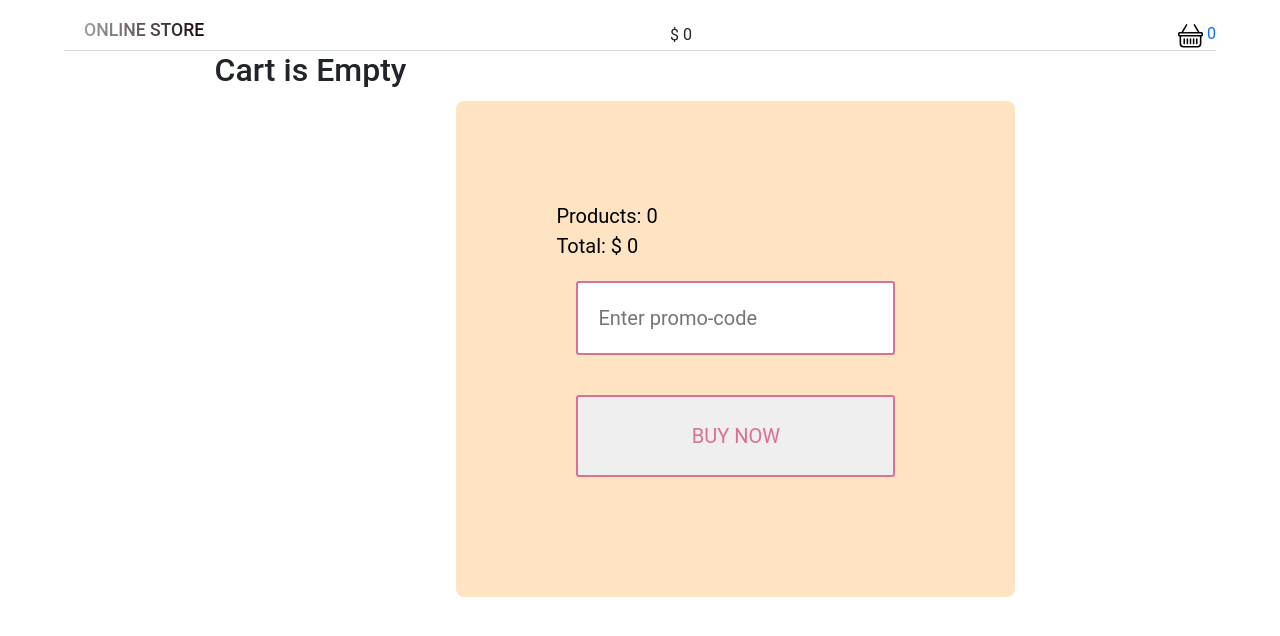
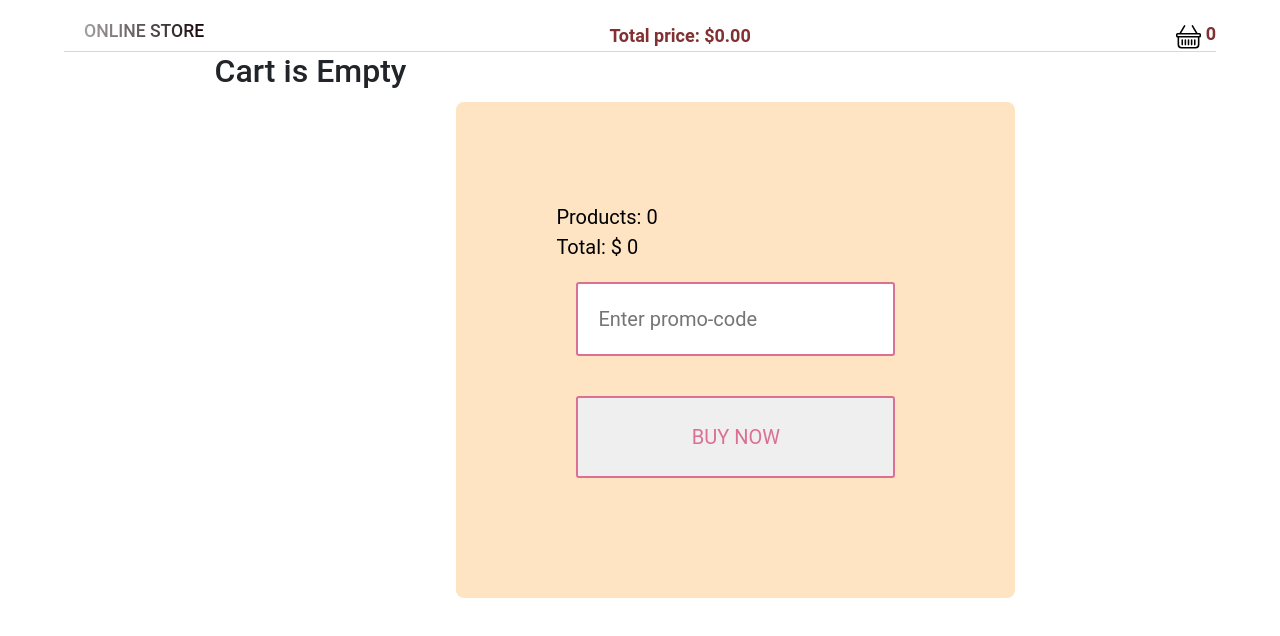
Before and after one commit to MihailMatveichuk/online-store, a React app: page /basket in a window 1280 px wide. Shown: the top 636 px of the page. Built offline with nearby package versions, Linux system fonts and the light colour scheme.

Commit message:
feat: add delete and add feature for product's card and page of purchase

```diff
--- a/src/App.tsx
+++ b/src/App.tsx
@@ -55,6 +55,7 @@ export const App = () => {
               onAdd={addToOrder}
               onDelete={deleteToOrder}
               products={products}
+              orders={orders}
             />
           }
         />
@@ -64,6 +65,7 @@ export const App = () => {
             <Purchases
               onAdd={addToOrder}
               onDelete={deleteToOrder}
+              orders={orders}
               products={products}
               loading={loading}
               error={error}
--- a/src/components/Header.tsx
+++ b/src/components/Header.tsx
@@ -11,7 +11,14 @@ const Header = ({ orders }: IOrdersProps) => {
           <h1>Online store</h1>
         </a>
       </div>
-            $ {totalPrice}
+      <div style={{
+              color: 'rgb(129, 49, 49)',
+              fontWeight: 'bold',
+              fontSize: '18px'
+            }}>
+          {"Total price: $" + totalPrice.toFixed(2)}
+      </div>
+
       <div className="right-part-header">
         <div className="button-basket">
           <Link to="/basket">
@@ -25,7 +32,11 @@ const Header = ({ orders }: IOrdersProps) => {
             >
               <path d="M5.757 1.071a.5.5 0 0 1 .172.686L3.383 6h9.234L10.07 1.757a.5.5 0 1 1 .858-.514L13.783 6H15a1 1 0 0 1 1 1v1a1 1 0 0 1-1 1v4.5a2.5 2.5 0 0 1-2.5 2.5h-9A2.5 2.5 0 0 1 1 13.5V9a1 1 0 0 1-1-1V7a1 1 0 0 1 1-1h1.217L5.07 1.243a.5.5 0 0 1 .686-.172zM2 9v4.5A1.5 1.5 0 0 0 3.5 15h9a1.5 1.5 0 0 0 1.5-1.5V9H2zM1 7v1h14V7H1zm3 3a.5.5 0 0 1 .5.5v3a.5.5 0 0 1-1 0v-3A.5.5 0 0 1 4 10zm2 0a.5.5 0 0 1 .5.5v3a.5.5 0 0 1-1 0v-3A.5.5 0 0 1 6 10zm2 0a.5.5 0 0 1 .5.5v3a.5.5 0 0 1-1 0v-3A.5.5 0 0 1 8 10zm2 0a.5.5 0 0 1 .5.5v3a.5.5 0 0 1-1 0v-3a.5.5 0 0 1 .5-.5zm2 0a.5.5 0 0 1 .5.5v3a.5.5 0 0 1-1 0v-3a.5.5 0 0 1 .5-.5z" />
             </svg>
-            <span> {orders.length} </span>
+            <span style={{
+              color: 'rgb(129, 49, 49)',
+              fontWeight: 'bold',
+              fontSize: '18px'
+            }}> {orders.length} </span>
           </Link>
         </div>
       </div>
--- a/src/components/Modal.tsx
+++ b/src/components/Modal.tsx
@@ -1,7 +1,7 @@
 import { Button } from 'react-bootstrap';
 import styled from 'styled-components';
 import { useParams } from 'react-router-dom';
-import { IModalProps } from '../types';
+import { IModalProps, IPurchase } from '../types';
 import { Link } from 'react-router-dom';
 
 const PurchaseContainer = styled.div`
@@ -51,13 +51,18 @@ export const ButtonDiv = styled.div`
   justify-content: space-between;
 `
 
-const Modal = ({ products, onAdd }: IModalProps) => {
+const Modal = ({ products, onAdd, onDelete, orders }: IModalProps) => {
   const params = useParams().title;
   const id: number = products.find(param => param.title.trim() == params?.trim())?.id!;
+  let isItemInBasket = orders.some(order => order.id === products[id - 1].id);
+
+  function addingItem(prod: IPurchase){
+    isItemInBasket ? onDelete(prod): onAdd(prod)
+  }
+
   return (
     <PurchaseContainer>
       <ImageValue>
-
         <Link to={'/modal/' + products[id - 1].title} >
           <img
             style={{
@@ -69,13 +74,13 @@ const Modal = ({ products, onAdd }: IModalProps) => {
         </Link>
         <ButtonDiv>
           <Button
-          variant="primary"
+          variant={isItemInBasket ? "secondary": "primary"}
             style={{
               marginTop: 30,
             }}
-            onClick={() => onAdd(products[id - 1])}
+            onClick={() => addingItem(products[id - 1])}
           >
-          Add to Basket
+          {isItemInBasket ? 'Delete from basket' : 'Add to Basket'}
           </Button>
           <Link to={'/basket'}>
               <Button
@@ -108,3 +113,6 @@ const Modal = ({ products, onAdd }: IModalProps) => {
 };
 
 export default Modal;
+function onDelete(prod: IPurchase) {
+  throw new Error('Function not implemented.');
+}
--- a/src/components/Purchase.tsx
+++ b/src/components/Purchase.tsx
@@ -1,4 +1,4 @@
-import {useEffect, useState} from 'react';
+import { useState } from 'react';
 import Button from 'react-bootstrap/esm/Button';
 import {ButtonDiv} from './Modal'
 import { Link } from 'react-router-dom';
@@ -18,17 +18,15 @@ const AddButton = styled.button`
   border-radius: 3px;
 `;
 
-export function Purchase({ product, onAdd, onDelete }: IProductProps) {
+export function Purchase({ product, onAdd, onDelete, orders }: IProductProps) {
   const [details, setDetails] = useState(false);
-  const [item, setItem] = useState(true);
   const btnClassName = details ? 'add-red' : 'add-white';
   const btnClasses = ['btn-class', btnClassName];
+  let isItemInBasket = orders.some(order => order.id === product.id);
 
   function addingItem(prod: IPurchase){
-    item ? onAdd(prod): onDelete(prod);
-    return setItem((prev) => !prev)
+    isItemInBasket ? onDelete(prod): onAdd(prod)
   }
-
 
   return (
     <div className="card">
@@ -49,9 +47,9 @@ export function Purchase({ product, onAdd, onDelete }: IProductProps) {
         </button >
         <Button
         style={{padding: "5px 15px 5px 15px"}}
-          variant = {item ? "primary": "secondary"}
+          variant = {isItemInBasket ? "secondary": "primary"}
           onClick={() => addingItem(product)}
-              > {item ? 'add' : 'delete'}
+              > {isItemInBasket ? 'delete' : 'add'}
         </Button>
       </ButtonDiv>
 
--- a/src/components/Purchases.tsx
+++ b/src/components/Purchases.tsx
@@ -17,7 +17,7 @@ const GridIcon = styled.div`
   display: flex;
   column-gap: 20px;
 `;
-const Purchases = ({ products, onAdd, onDelete, loading, error }: IAppProps) => {
+const Purchases = ({ products, onAdd, onDelete, loading, error, orders }: IAppProps) => {
   const [inputValue, setInputValue] = useState('');
   const [widthValue, setWidthValue] = useState({ width: '420px' });
   const StyleCard = styled.div`
@@ -86,7 +86,7 @@ const Purchases = ({ products, onAdd, onDelete, loading, error }: IAppProps) =>
         ) : (
           search().map((product) => (
             <StyleCard>
-              <Purchase onAdd={onAdd} onDelete ={onDelete} product={product} key={product.id} />
+              <Purchase onAdd={onAdd} onDelete ={onDelete} product={product} orders={orders} key={product.id} />
             </StyleCard>
           ))
         )}
--- a/src/style.css
+++ b/src/style.css
@@ -45,7 +45,6 @@ h1:hover{
 
 .button-basket{
   cursor: pointer;
-
 }
 
 .button-basket svg{
@@ -131,6 +130,7 @@ h1:hover{
 
 .btn-secondary{
   background-color: rgb(129, 49, 49);
+  color: white;
 }
 
 .btn-small{
--- a/src/types.tsx
+++ b/src/types.tsx
@@ -14,16 +14,19 @@ export interface IAppProps {
     products: IPurchase[],
     error: string,
     loading: boolean,
+    orders: IPurchase[];
     onAdd: (item: IPurchase) => void;
     onDelete: (item: IPurchase) => void
   }
 export interface IProductProps {
+  orders: IPurchase[];
   product: IPurchase;
   onAdd: (item: IPurchase) => void | undefined;
   onDelete: (item: IPurchase) => void | undefined;
 }
 export interface IModalProps {
-  products: IPurchase[]
+  products: IPurchase[];
+  orders: IPurchase[];
   onAdd: (item: IPurchase) => void | undefined;
   onDelete: (item: IPurchase) => void | undefined;
 }
@@ -38,6 +41,7 @@ export interface IBasketProps {
 }
 export interface ICartProps{
  product: IPurchase;
+ orders: IPurchase[];
  onAdd: (item: IPurchase) => void | undefined;
  onDelete: (item: IPurchase) => void | undefined;
 }
```
